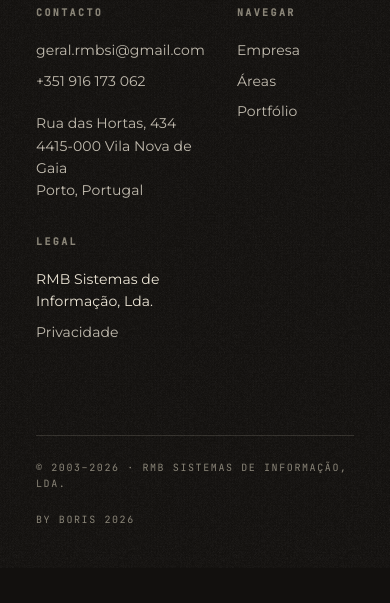
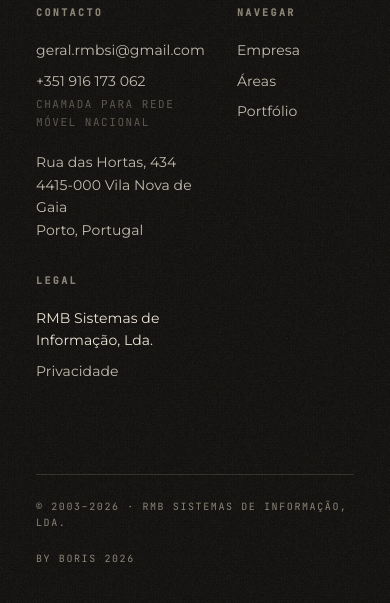
Before and after one commit to lfbarb/rmb.pt, a plain HTML site: page index.html in a window 390 px wide. Shown: the part 5161-5764 px from the top of the page. Before the commit the page ends 5729 px from the top, so only its background shows below. Drawn offline with Linux system fonts and the light colour scheme.

Commit message:
Add phone notice below number without asterisk

```diff
--- a/index.html
+++ b/index.html
@@ -313,7 +313,7 @@
     <h4 data-t="ft.contact">Contacto</h4>
     <ul>
       <li><a href="mailto:geral.rmbsi@gmail.com">geral.rmbsi@gmail.com</a></li>
-      <li><a href="tel:+351916173062">+351 916 173 062</a></li>
+      <li><a href="tel:+351916173062">+351 916 173 062</a><br/><span class="mono" style="font-size:11px;opacity:.6;margin-top:4px;display:block" data-t="ft.phone-notice">Chamada para rede móvel nacional</span></li>
       <li style="margin-top:12px;opacity:.8">Rua das Hortas, 434<br/>4415-000 Vila Nova de Gaia<br/>Porto, Portugal</li>
     </ul>
   </div>
```
